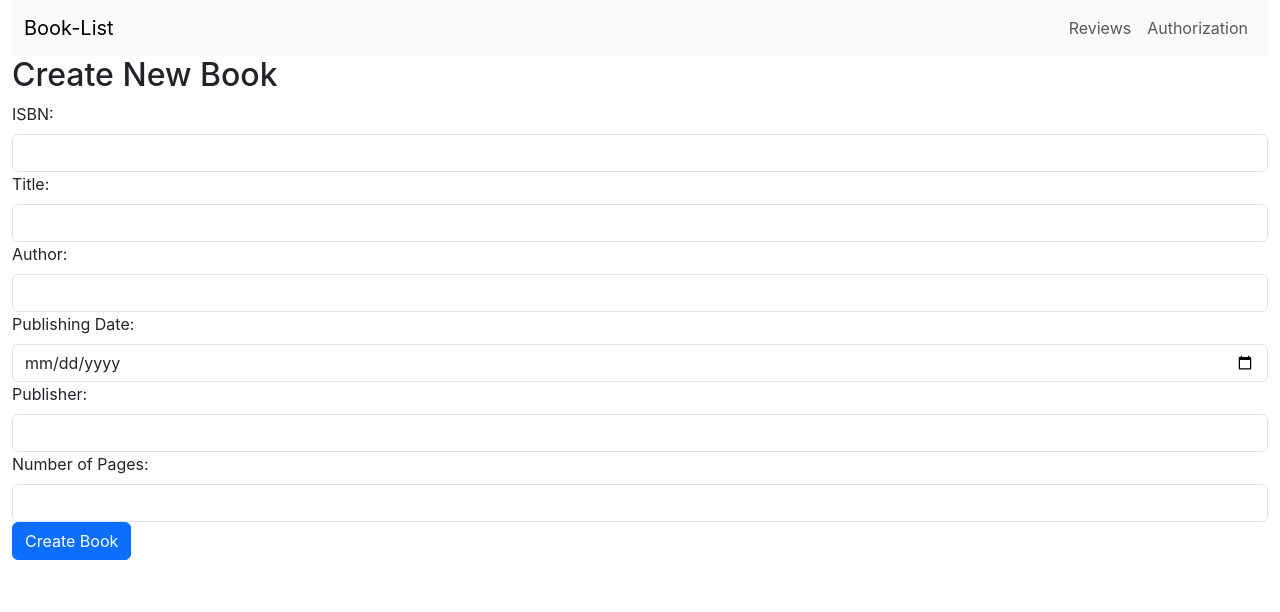
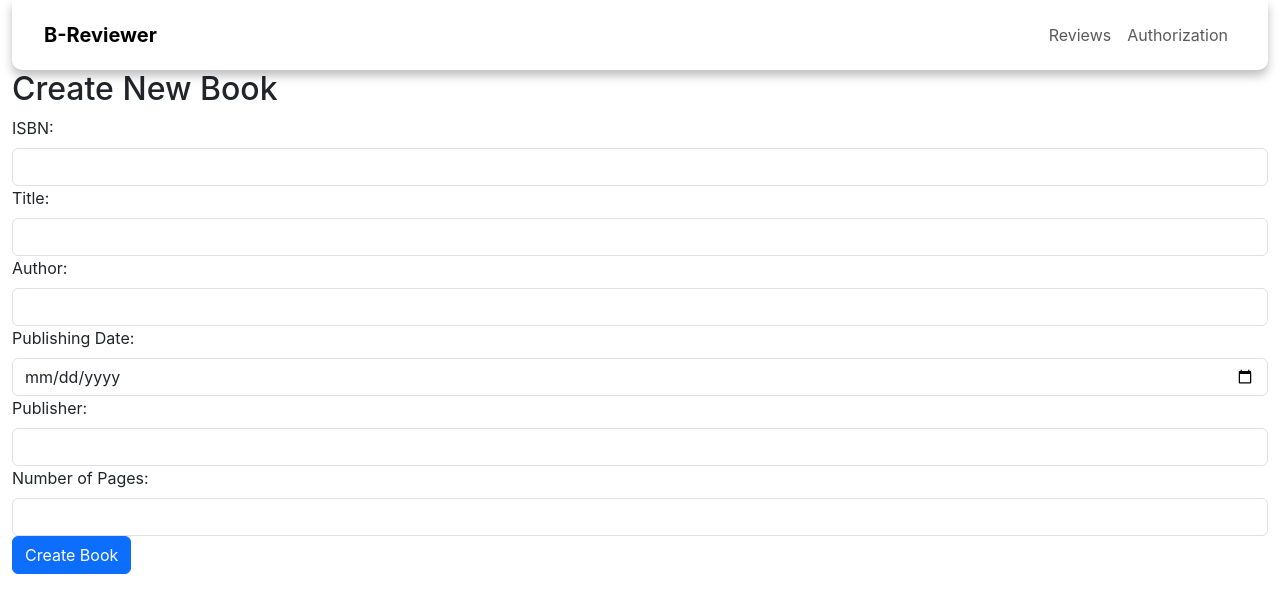
Before and after one commit to alKaras/RestAPI_Book, a React (Create React App) app in the folder client/: page /create-book in a window 1280 px wide. Shown: the top 612 px of the page. Built offline with nearby package versions, Linux system fonts and the light colour scheme; no server answers.

Commit message:
create additional pages n fix small issues with role

```diff
--- a/client/src/App.js
+++ b/client/src/App.js
@@ -7,6 +7,8 @@ import Registration from './pages/Auth/Registration';
 import { useDispatch } from 'react-redux';
 import { useEffect } from 'react';
 import { getUser } from './redux/slices/authSlice.js';
+import { CreateReview } from './pages/Reviews/CreateReview.jsx';
+import { Reviews } from './pages/Reviews/index.jsx';
 
 function App() {
   const dispatch = useDispatch();
@@ -23,6 +25,8 @@ function App() {
         <Route path='/edit-book/:id' element={<EditPage />} />
         <Route path='/auth/login' element={<Login />} />
         <Route path='/auth/register' element={<Registration />} />
+        <Route path='/write-review/:id' element={<CreateReview />} />
+        <Route path='/reviews' element={<Reviews />} />
       </Routes>
     </div>
   );
--- a/client/src/components/Header/Header.jsx
+++ b/client/src/components/Header/Header.jsx
@@ -5,15 +5,16 @@ import Navbar from 'react-bootstrap/Navbar';
 import { useDispatch, useSelector } from 'react-redux';
 import { useLocation, useNavigate } from 'react-router-dom';
 import { Button } from 'react-bootstrap';
+import headerStyle from '../Header/Header.module.scss'
 import { logout, selectIsLogged, userInfo } from '../../redux/slices/authSlice';
 
 export default function Header() {
 
-    const isAuth = useSelector(selectIsLogged)
-    const user = useSelector(userInfo);
     const location = useLocation();
     const navigate = useNavigate();
     const dispatch = useDispatch();
+    const user = useSelector(userInfo);
+    const isAuth = useSelector(selectIsLogged)
     const isAuthLocation = (location.pathname === '/auth/login' || location.pathname === '/auth/register');
     const isLoadedUser = useSelector((state) => state.auth.isLoading === 'loaded');
     const userRole = isLoadedUser ? (user.userRole ? user.userRole : 'reader') : null;
@@ -28,13 +29,13 @@ export default function Header() {
 
 
     return (
-        <Navbar expand="lg" className="bg-body-tertiary">
+        <Navbar expand="lg" className={`${headerStyle.root}`}>
             <Container>
-                <Navbar.Brand href='/'>Book-List</Navbar.Brand>
+                <Navbar.Brand className={`${headerStyle['brand-text']}`} href='/'>B-Reviewer</Navbar.Brand>
                 <Navbar.Toggle aria-controls="basic-navbar-nav" />
                 <Navbar.Collapse id="basic-navbar-nav">
                     <Nav style={{ marginLeft: 'auto' }}>
-                        { userRole === 'reviewer' ? <Nav.Link href='reviews'>Write Review</Nav.Link> : userRole === 'author' ? <Nav.Link href='create-book'>Create Book</Nav.Link> : <><Nav.Link href='reviews'>Reviews</Nav.Link></>}
+                        {userRole === 'author' ? <Nav.Link href='create-book'>Create Book</Nav.Link> : <><Nav.Link href='reviews'>Reviews</Nav.Link></>}
                         {isAuth ?
                             <>
                                 <Nav.Link href='#'>👋{user.username}</Nav.Link>
--- a/client/src/components/Header/Header.module.scss
+++ b/client/src/components/Header/Header.module.scss
@@ -0,0 +1,10 @@
+.root {
+    background: #fff;
+    padding: 15px 20px;
+    border-radius: 0 0 10px 10px ;
+    box-shadow: 0px 6px 10px rgba(2, 2, 2, 0.25);
+
+    .brand-text {
+        font-weight: bold;
+    }
+}
--- a/client/src/pages/Home.jsx
+++ b/client/src/pages/Home.jsx
@@ -14,6 +14,7 @@ export default function Home() {
     const bookIsLoading = useSelector((state) => state.books.books.isLoading === 'loading');
     const user = useSelector(userInfo);
     const isLoadedUser = useSelector((state) => state.auth.isLoading === 'loaded');
+    const userRole = isLoadedUser ? (user.userRole ? user.userRole : 'reader') : null;
     console.log(user);
 
     useEffect(() => {
@@ -49,14 +50,24 @@ export default function Home() {
                                             </Moment>
                                             </Card.Text>
                                         </Card.Body>
-                                        {isLoadedUser && user.userRole === 'author' ?
+                                        {isLoadedUser && userRole === 'author' ?
                                             <Card.Footer>
                                                 <Button variant="primary" className="me-4"><Link style={{ textDecoration: "none", color: "#fff" }} to={`/edit-book/${book._id}`}>Edit</Link></Button>
                                                 <Button variant="danger" onClick={() => { handleDelete(book._id) }}>Delete</Button>
                                             </Card.Footer>
-                                            :
-                                            <>
-                                            </>
+                                            : userRole === 'reviewer' ?
+                                                <>
+                                                    <Card.Footer>
+                                                        <Button variant="primary" className="me-4">
+                                                            <Link style={{ textDecoration: "none", color: "#fff" }} to={`/write-review/${book._id}`}>
+                                                                Write Review
+                                                            </Link>
+                                                        </Button>
+                                                    </Card.Footer>
+                                                </>
+                                                :
+                                                <>
+                                                </>
                                         }
 
                                     </Card>
--- /dev/null
+++ b/client/src/pages/Reviews/CreateReview.jsx
@@ -0,0 +1,7 @@
+import React from 'react'
+
+export const CreateReview = () => {
+    return (
+        <div>CreateReview</div>
+    )
+}
```
Also changed, not shown: 1 other file (tests, documents, lock files or other folders).
